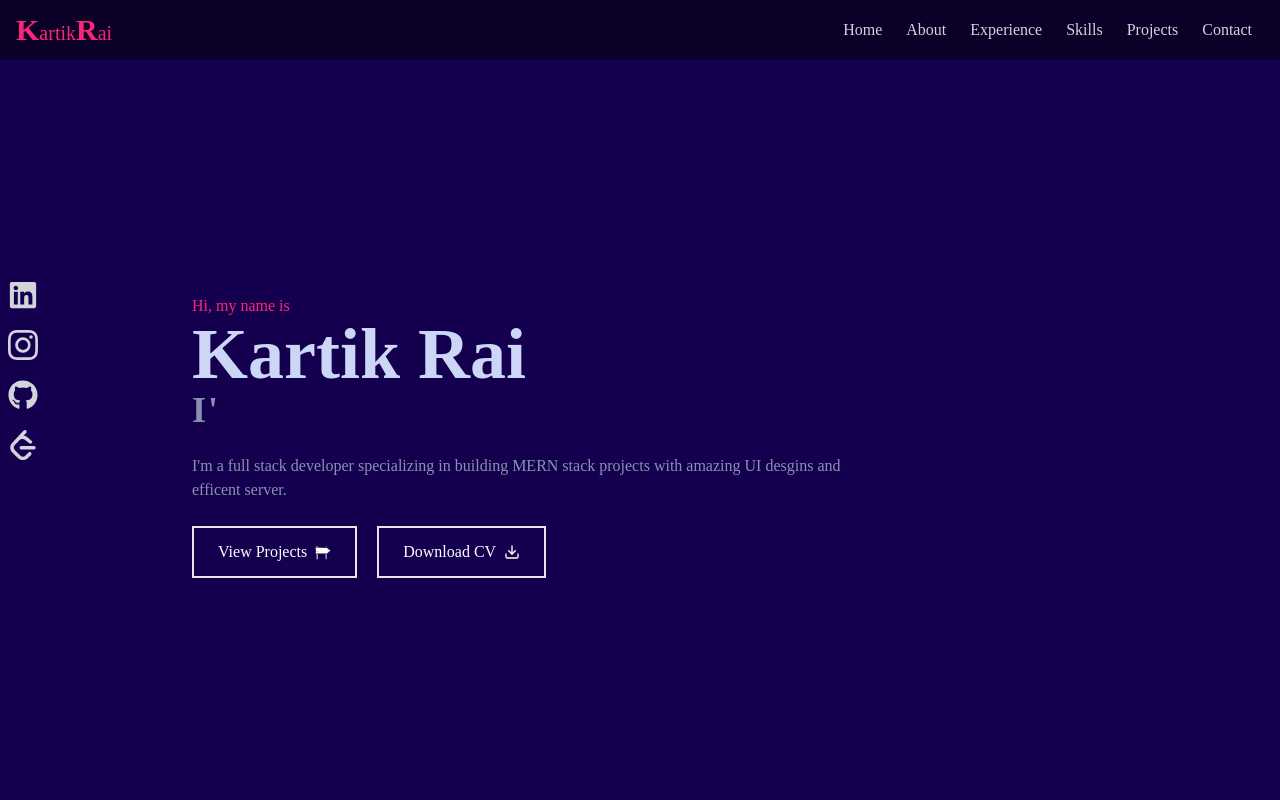
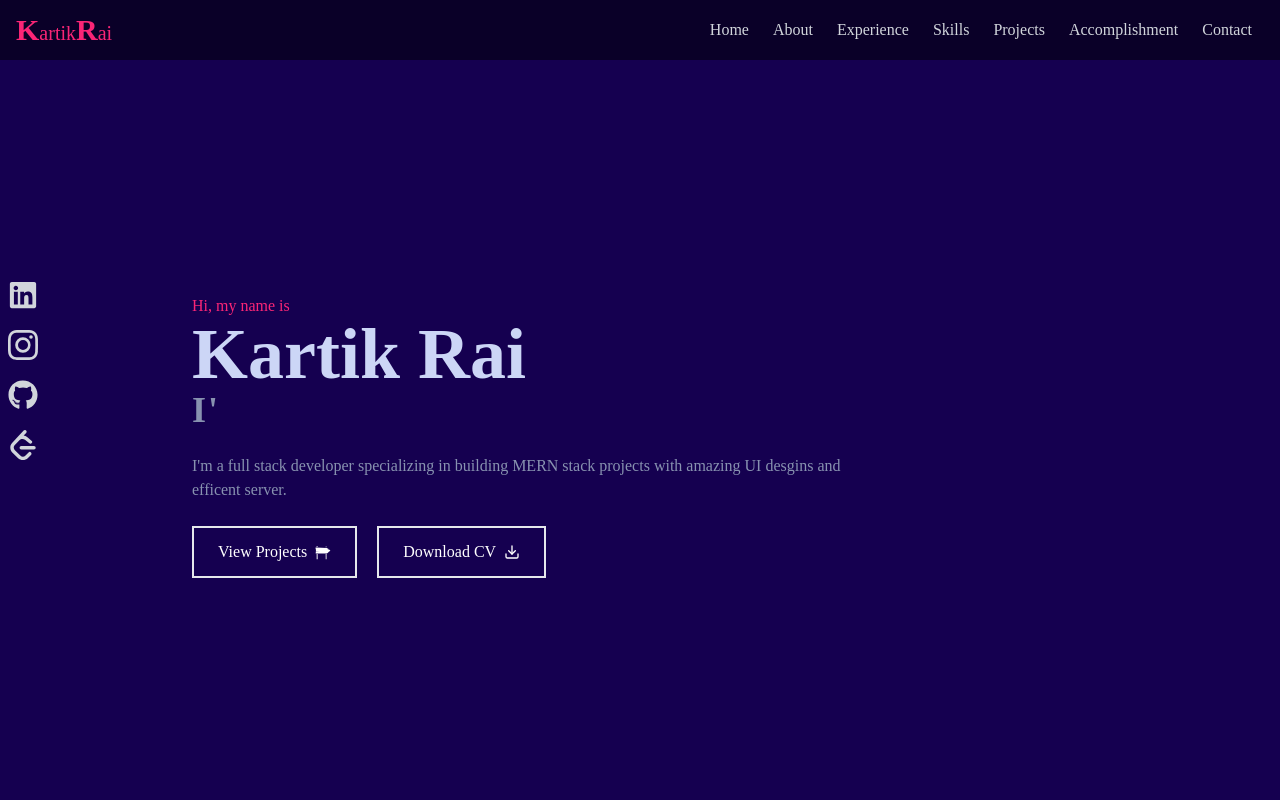
Before and after one commit to kartik990/portfolio, a React (Create React App) app: page / in a window 1280 px wide. Shown: the top 800 px of the page. Built offline with nearby package versions, Linux system fonts and the light colour scheme.

Commit message:
updated nav bar

```diff
--- a/src/components/Achivements.jsx
+++ b/src/components/Achivements.jsx
@@ -3,11 +3,11 @@ import Leetcode from "./../assets/leetcode.png";
 
 const Achievements = () => {
   return (
-    <div name="experience" className="w-full h-auto pt-[150px] pb-[200px]  ">
+    <div name="achievement" className="w-full h-auto pt-[150px] pb-[200px]  ">
       <div className="max-w-[1000px] mx-auto text-gray-300">
         <div className="p-4 ">
           <p className="text-4xl pb-1 font-bold inline border-b-4 border-pink-600  ">
-            Achievements
+            Accomplishment
           </p>
           <div className="flex flex-col gap-12  mt-10">
             <div className="w-auto max-w-[1000px] flex gap-5">
--- a/src/components/NavBar.jsx
+++ b/src/components/NavBar.jsx
@@ -49,6 +49,11 @@ const NavBar = () => {
             Projects
           </Link>
         </li>
+        <li className={`hover:text-[#fb2576] hover:scale-125 duration-200`}>
+          <Link to="achievement" smooth={true} duration={500}>
+            Accomplishment
+          </Link>
+        </li>
 
         <li className={`hover:text-[#fb2576] hover:scale-125 duration-200`}>
           <Link to="contact" smooth={true} duration={500}>
@@ -98,6 +103,16 @@ const NavBar = () => {
         <li className="py-2 text-3xl">
           <Link onClick={handleNav} to="work" smooth={true} duration={500}>
             Projects
+          </Link>
+        </li>
+        <li className="py-2 text-3xl">
+          <Link
+            onClick={handleNav}
+            to="achievement"
+            smooth={true}
+            duration={500}
+          >
+            Accomplishment
           </Link>
         </li>
         <li className="py-2 text-3xl">
```
